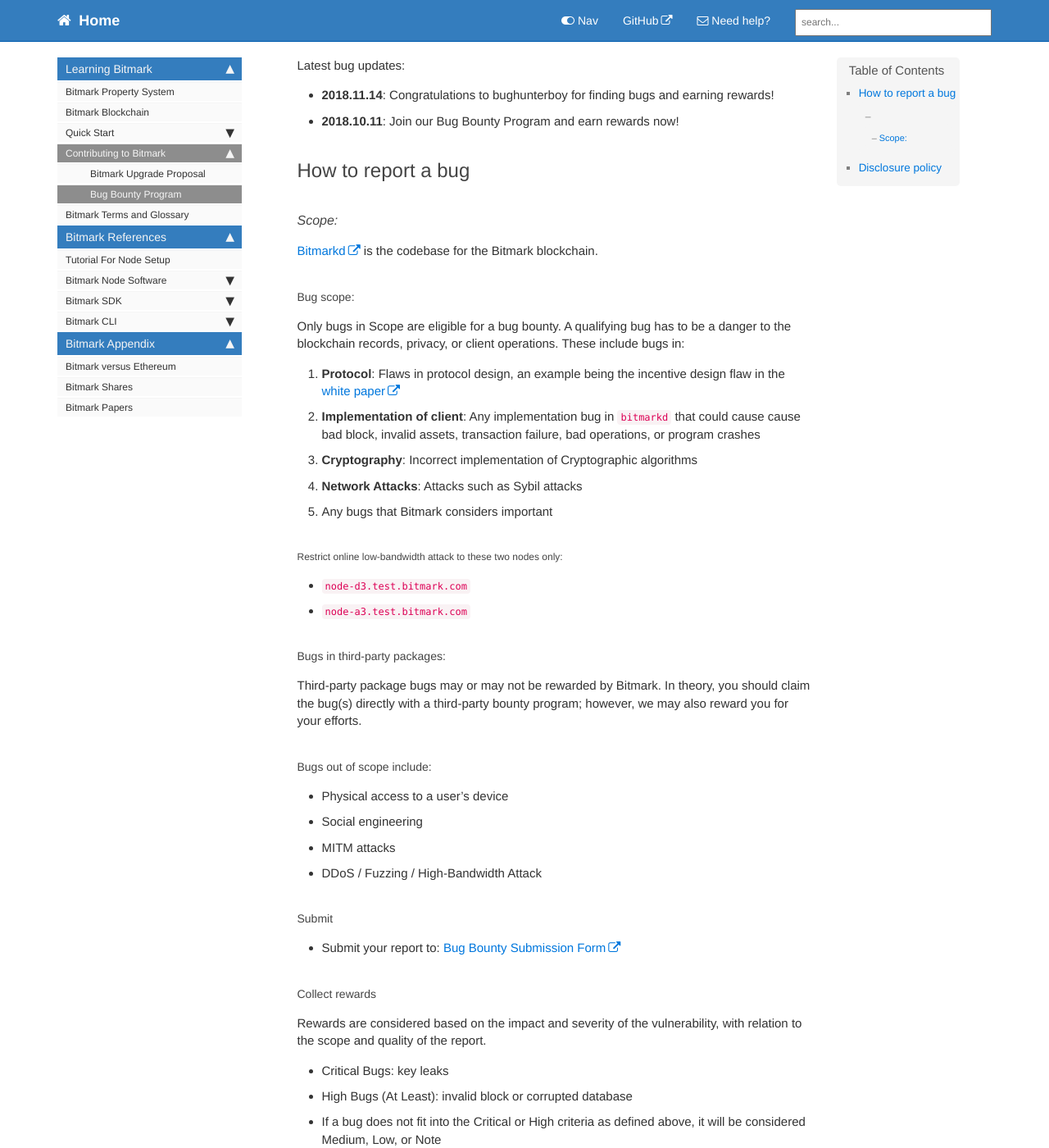
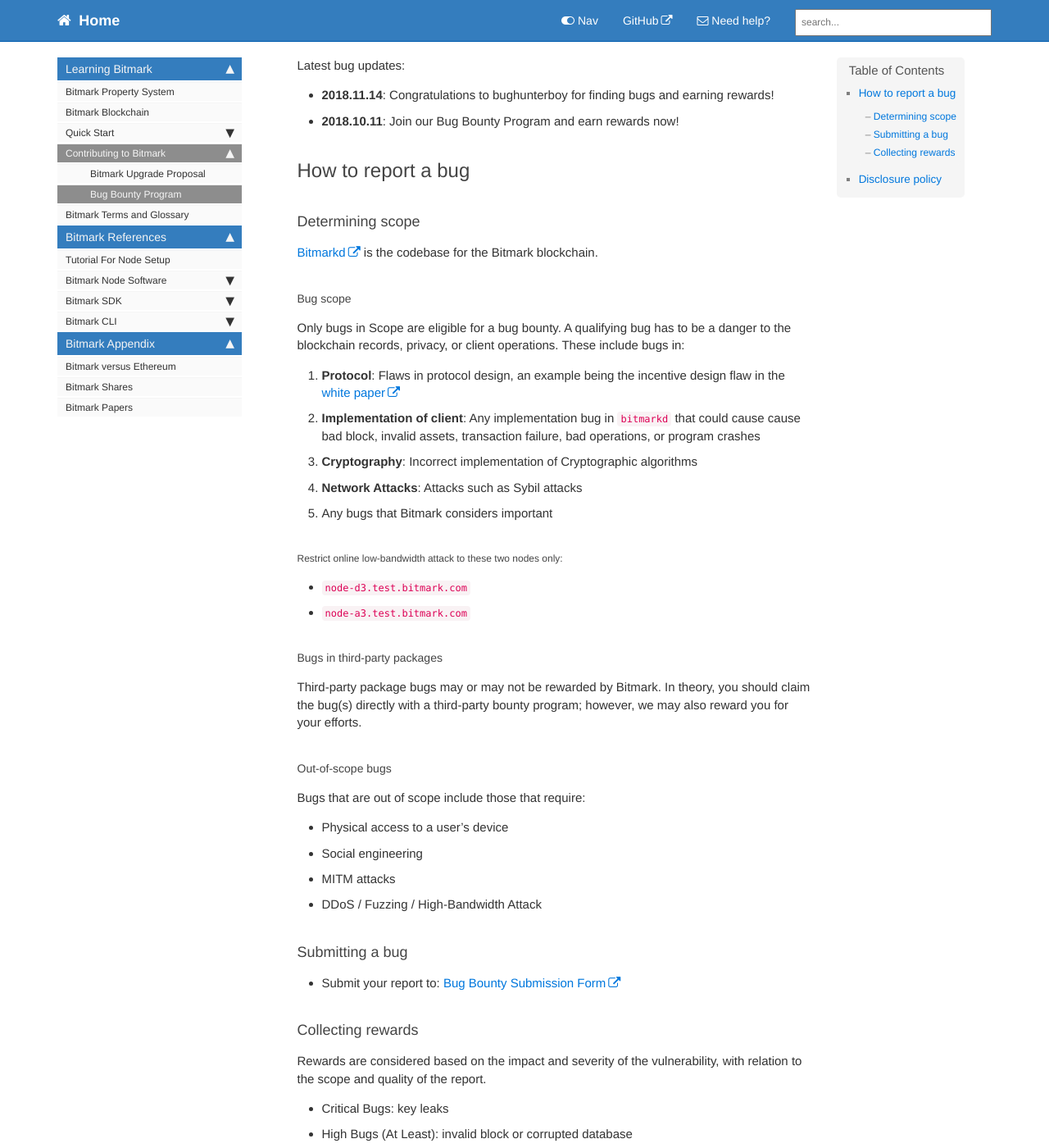
Before and after one commit to bitmark-inc/docs, a Jekyll site: the page built from pages/learning-bitmark/contributing-to-bitmark/bug-bounty-program.md, in a window 1280 px wide and 1400 px high, scrolled down 431 px. Shown: the whole window at 82% size. Built offline with Jekyll 4.4.1, drawn with Linux system fonts in a browser that asks for light colours; comment, search, counter and statistics services are not loaded.

Commit message:
Update bug-bounty-program.md

```diff
--- a/pages/learning-bitmark/contributing-to-bitmark/bug-bounty-program.md
+++ b/pages/learning-bitmark/contributing-to-bitmark/bug-bounty-program.md
@@ -27,10 +27,10 @@
 
 ## How to report a bug
 
-#### Scope:
+### Determining scope
 [Bitmarkd](https://github.com/bitmark-inc/bitmarkd) is the codebase for the Bitmark blockchain.
 
-##### Bug scope:
+##### Bug scope
 Only bugs in Scope are eligible for a bug bounty. A qualifying bug has to be a danger to the blockchain records, privacy, or client operations. These include bugs in:
 1. **Protocol**: Flaws in protocol design, an example being the incentive design flaw in the [white paper](https://bitmark.com/assets/bitmark_technical-white-paper.pdf)
 2. **Implementation of client**: Any implementation bug in `bitmarkd` that could cause cause bad block, invalid assets, transaction failure, bad operations, or program crashes
@@ -42,19 +42,20 @@
 * `node-d3.test.bitmark.com`
 * `node-a3.test.bitmark.com`
 
-##### Bugs in third-party packages:
+##### Bugs in third-party packages
 Third-party package bugs may or may not be rewarded by Bitmark. In theory, you should claim the bug(s) directly with a third-party bounty program; however, we may also reward you for your efforts.
 
-##### Bugs out of scope include:
+##### Out-of-scope bugs
+Bugs that are out of scope include those that require:
 * Physical access to a user’s device
 * Social engineering
 * MITM attacks
 * DDoS / Fuzzing / High-Bandwidth Attack
 
-##### Submit
+### Submitting a bug
 * Submit your report to: [Bug Bounty Submission Form](https://docs.google.com/forms/d/e/1FAIpQLSeVzZfd-DDQNuVVDMkwgu4VSxmPnvB6OLo_sw_9CH1w34xoZA/viewform)
 
-##### Collect rewards
+### Collecting rewards
 Rewards are considered based on the impact and severity of the vulnerability, with relation to the scope and quality of the report.
 
 * Critical Bugs: key leaks
```
